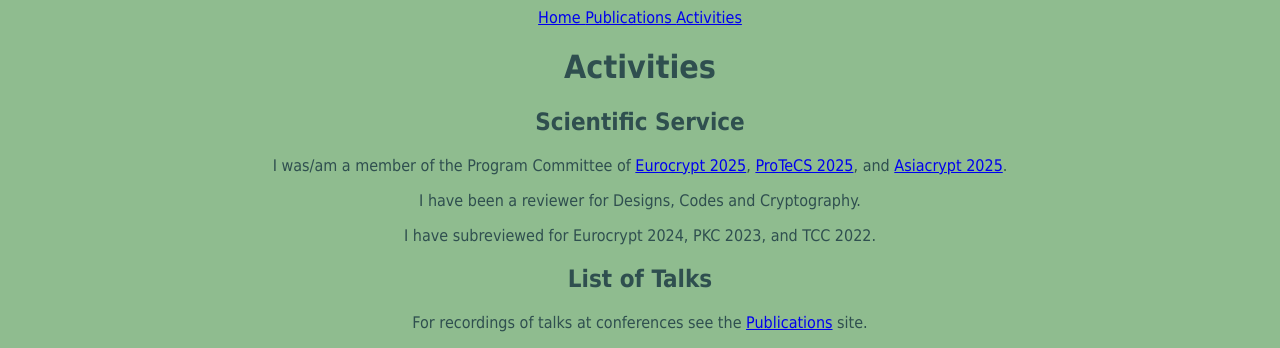
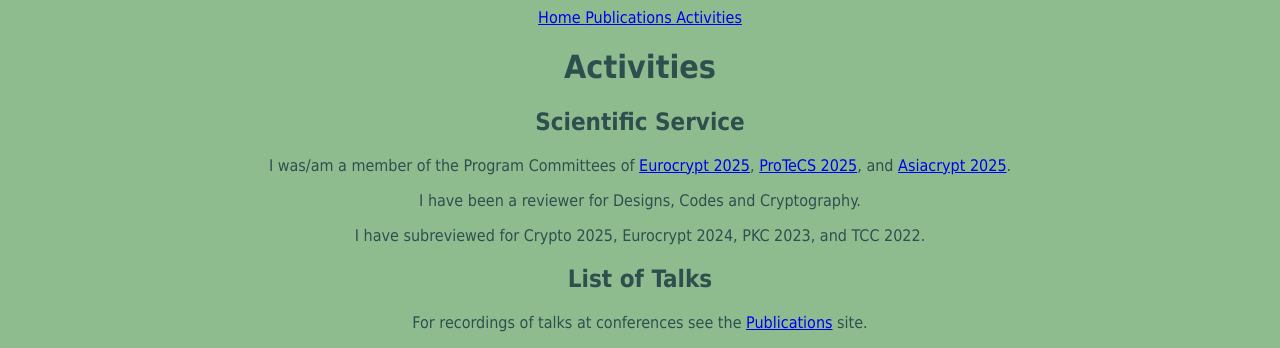
Before and after one commit to juliakastner/juliakastner.github.io, a Jekyll site: the page built from activities.md, in a window 1280 px wide. Shown: the top 348 px of the page. Built offline with Jekyll 4.4.1, drawn with Linux system fonts in a browser that asks for light colours.

Commit message:
crypto committee

```diff
--- a/activities.md
+++ b/activities.md
@@ -6,11 +6,11 @@ title: Activities
 # Activities
 
 ## Scientific Service
-I was/am a member of the Program Committee of  [Eurocrypt 2025](https://eurocrypt.iacr.org/2025/), [ProTeCS 2025](https://protecs-workshop.gitlab.io/), and [Asiacrypt 2025](https://asiacrypt.iacr.org/2025/).
+I was/am a member of the Program Committees of  [Eurocrypt 2025](https://eurocrypt.iacr.org/2025/), [ProTeCS 2025](https://protecs-workshop.gitlab.io/), and [Asiacrypt 2025](https://asiacrypt.iacr.org/2025/).
 
 I have been a reviewer for Designs, Codes and Cryptography.
 
-I have subreviewed for Eurocrypt 2024, PKC 2023, and TCC 2022.
+I have subreviewed for Crypto 2025, Eurocrypt 2024, PKC 2023, and TCC 2022.
 
 
 ## List of Talks
```
